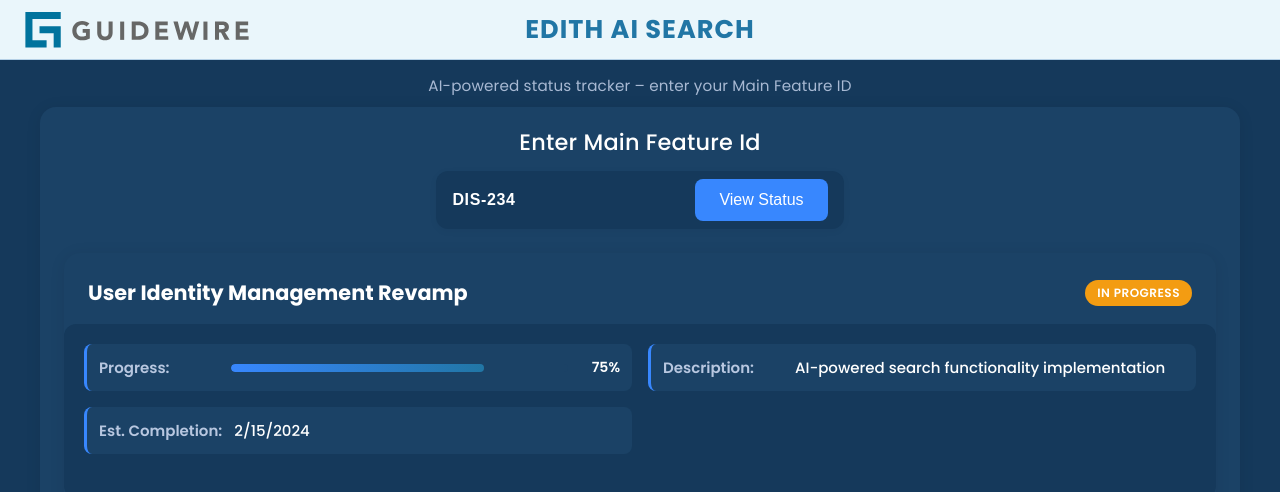
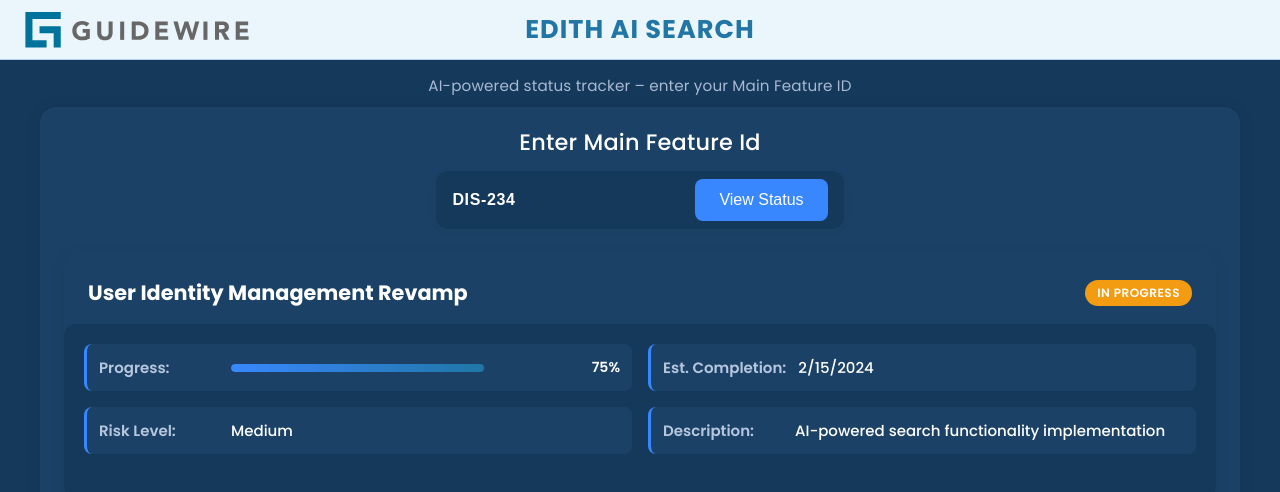
Before and after one commit to VivekGoplan-Vivek/GuidewireHackathon, a Next.js app: page / in a window 1280 px wide. Both pictures are taken after a click on the button "View Status". Shown: the top 492 px of the page. Built offline with nearby package versions, Linux system fonts and the light colour scheme.

Commit message:
Add risk field and remove timeline from FeatureStatusResult component

```diff
--- a/src/app/api/feature-status/route.js
+++ b/src/app/api/feature-status/route.js
@@ -21,6 +21,8 @@
       progress: 75,
       lastUpdated: new Date().toISOString(),
       estimatedCompletion: "2024-02-15",
+      risk: "Medium",
+      timeline: "Q1 2024 - Q2 2024",
       dependencies: ["DIS-230", "DIS-232"],
       comments: [
         {
--- a/src/app/components/FeatureStatusResult.js
+++ b/src/app/components/FeatureStatusResult.js
@@ -26,15 +26,22 @@
               <span className={styles.progressText}>{results.progress}%</span>
             </div>
           </div>
-          <div className={styles.statusItem}>
-            <span className={styles.statusLabel}>Description:</span>
-            <span className={styles.statusValue}>{results.description}</span>
-          </div>
+
           <div className={styles.statusItem}>
             <span className={styles.statusLabel}>Est. Completion:</span>
             <span className={styles.statusValue}>
               {new Date(results.estimatedCompletion).toLocaleDateString()}
             </span>
+          </div>
+          <div className={styles.statusItem}>
+            <span className={styles.statusLabel}>Risk Level:</span>
+            <span className={styles.statusValue}>
+              {results.risk || 'Medium'}
+            </span>
+          </div>
+          <div className={styles.statusItem}>
+            <span className={styles.statusLabel}>Description:</span>
+            <span className={styles.statusValue}>{results.description}</span>
           </div>
         </div>
 
```
